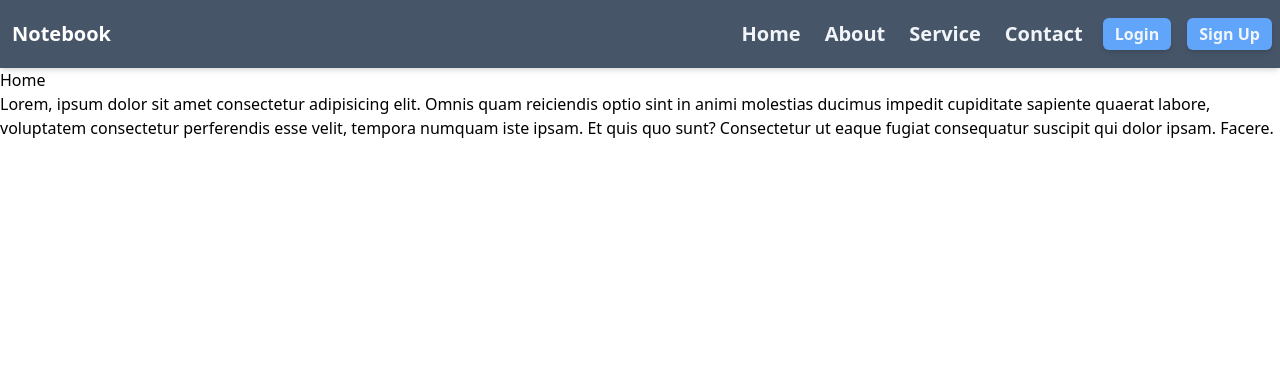
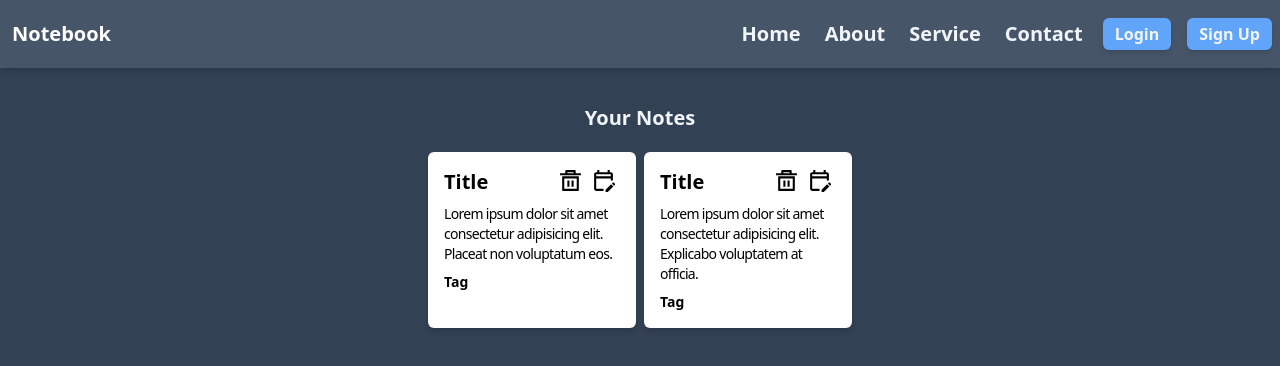
Before and after one commit to ahmadrazanawab/notebooks, a React (Vite) app: page / in a window 1280 px wide. Shown: the top 366 px of the page. Built offline with nearby package versions, Linux system fonts and the light colour scheme.

Commit message:
create cotext and noteitem is done

```diff
--- a/src/App.jsx
+++ b/src/App.jsx
@@ -2,12 +2,14 @@ import React from 'react'
 import './index.css';
 import Navbar from './component/Navbar';
 import { BrowserRouter as Router, Route, Switch } from "react-router-dom";
+import NotesState from './context/NotesState'
 import Home from './component/Home';
 import About from './component/About';
 
 function App() {
   return (
       <>
+          <NotesState>
           <Router>
               <Navbar />
               <Switch>
@@ -15,7 +17,7 @@ function App() {
                   <Route exact path="/about"> <About/> </Route>
               </Switch>
           </Router>
-
+         </NotesState>
 
     </>
   )
--- a/src/component/Home.jsx
+++ b/src/component/Home.jsx
@@ -1,10 +1,10 @@
 import React from 'react'
+import Notes from './Notes'
 
 const Home = () => {
   return (
     <div>
-          <h4>Home</h4>
-          <p>Lorem, ipsum dolor sit amet consectetur adipisicing elit. Omnis quam reiciendis optio sint in animi molestias ducimus impedit cupiditate sapiente quaerat labore, voluptatem consectetur perferendis esse velit, tempora numquam iste ipsam. Et quis quo sunt? Consectetur ut eaque fugiat consequatur suscipit qui dolor ipsam. Facere.</p>
+          <Notes/>
     </div>
   )
 }
--- a/src/component/Navbar.jsx
+++ b/src/component/Navbar.jsx
@@ -19,7 +19,7 @@ const Navbar = () => {
         }
     }
   return (
-    <div className="shadow-md left-0 top-0 w-full bg-slate-600">
+    <div className="shadow-md left-0 top-0 w-full bg-slate-600 fixed">
           <nav className="md:flex items-center md:py-4 md:px-0 py-2 px-2 justify-between">
               <div className="md:mx-2 flex items-center">
                   <Link to="/" className="text-xl text-white font-bold hover:text-slate-300 duration-300 px-1 md:py-1 py-4 cursor-pointer">Notebook</Link>
--- a/src/component/Notes.jsx
+++ b/src/component/Notes.jsx
@@ -0,0 +1,18 @@
+import React from 'react'
+import NotesItem from './NotesItem'
+
+const Notes = () => {
+
+
+
+
+
+
+  return (
+    <div>
+          <NotesItem />
+    </div>
+  )
+}
+
+export default Notes
--- a/src/component/NotesItem.jsx
+++ b/src/component/NotesItem.jsx
@@ -0,0 +1,33 @@
+import React from 'react'
+import { MdOutlineEditCalendar } from "react-icons/md";
+import { RiDeleteBin5Line } from "react-icons/ri";
+
+const NotesItem = () => {
+  return (
+      <div className="bg-slate-700  py-6 mt-16 h-[120vh]">
+          <div className='flex justify-center my-4 text-slate-100 text-xl font-bold'><h2>Your Notes</h2></div>
+          <div className="flex justify-center flex-wrap">
+
+              <div className="shadow-md  rounded-md w-52 mx-1 my-1  p-4 bg-white">
+                  <div className="flex justify-between">
+                        <h4 className="font-bold text-xl">Title</h4>
+                      <div className="flex cursor-pointer"><RiDeleteBin5Line size={25} className="mx-1"/><MdOutlineEditCalendar size={25} className="mx-1"/></div>
+                  </div>
+              <p className="font-medium  my-2 tracking-tighter text-sm">  Lorem ipsum dolor sit amet consectetur adipisicing elit. Placeat non voluptatum eos. </p>
+              <h5 className="font-bold text-sm">Tag</h5>
+              </div>
+
+              <div className="shadow-md  rounded-md w-52 mx-1 my-1  p-4 bg-white">
+                  <div className="flex justify-between">
+                        <h4 className="font-bold text-xl">Title</h4>
+                      <div className="flex cursor-pointer"><RiDeleteBin5Line size={25} className="mx-1"/><MdOutlineEditCalendar size={25} className="mx-1"/></div>
+                  </div>
+              <p className="font-medium  my-2 tracking-tighter text-sm">  Lorem ipsum dolor sit amet consectetur adipisicing elit. Explicabo voluptatem at officia. </p>
+              <h5 className="font-bold text-sm">Tag</h5>
+              </div>
+        </div>
+    </div>
+  )
+}
+
+export default NotesItem
--- /dev/null
+++ b/src/context/NotesContext.jsx
@@ -0,0 +1,5 @@
+import { createContext } from "react";
+
+const NoteContext = createContext();
+
+export default NoteContext
--- /dev/null
+++ b/src/context/NotesState.jsx
@@ -0,0 +1,47 @@
+import React from 'react'
+import NoteContext from './NotesContext'
+
+const ContextState = ({ children }) => {
+
+    const noteInitials = [
+        {
+          "_id": "66fb9207f649dc388a685107",
+          "user": "66e099cd8ad5455a9d077e5e",
+          "title": "Mubarak Alam ",
+          "description": "this this this",
+          "tag": "personal",
+          "createdAt": "2024-10-01T06:09:11.069Z",
+          "updatedAt": "2024-10-01T06:09:11.069Z",
+          "__v": 0
+        },
+        {
+          "_id": "66fb9228f649dc388a685109",
+          "user": "66e099cd8ad5455a9d077e5e",
+          "title": "Ahil Khan",
+          "description": "this is a Ahil Khan",
+          "tag": "yes",
+          "createdAt": "2024-10-01T06:09:44.766Z",
+          "updatedAt": "2024-10-01T10:13:21.361Z",
+          "__v": 0
+        },
+        {
+          "_id": "66fb98a2f649dc388a68516d",
+          "user": "66e099cd8ad5455a9d077e5e",
+          "title": "this this yes update yes update",
+          "description": "Ahit khan my name is khan",
+          "tag": "yes ok",
+          "createdAt": "2024-10-01T06:37:22.620Z",
+          "updatedAt": "2024-10-01T06:38:22.401Z",
+          "__v": 0
+        }
+    ]
+
+
+  return (
+    <NoteContext.Provider  value={{}}>
+      {children}
+    </NoteContext.Provider>
+  )
+}
+
+export default ContextState
```
